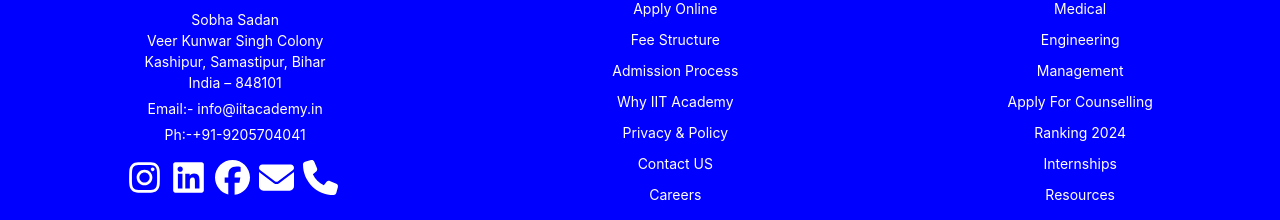
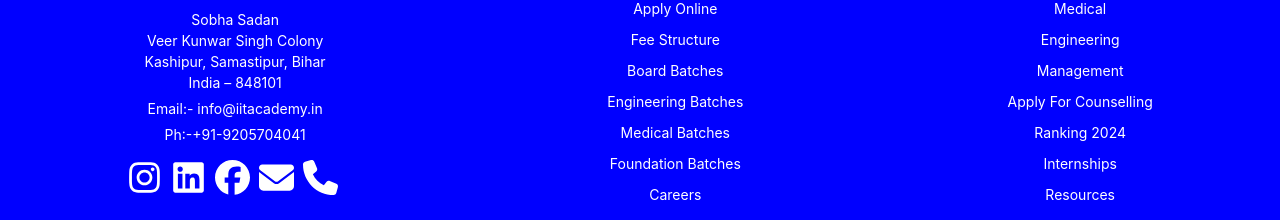
Before and after one commit to Devansh98350/Counselling, a React (Create React App) app: page / in a window 1280 px wide. Shown: the part 4602-4822 px from the top of the page. Built offline with nearby package versions, Linux system fonts and the light colour scheme.

Commit message:
Fix styling issues and update links in various components

```diff
--- a/src/components/Engineering/IIT/Component/Delhi/components/About.jsx
+++ b/src/components/Engineering/IIT/Component/Delhi/components/About.jsx
@@ -12,7 +12,7 @@ const About = () => {
 
   const h2Style = {
     color: "rgb(0,0,255)",
-    fontSize: "32 px",
+    fontSize: "32px",
     fontWeight: "700",
     textAlign: "center",
     lineHeight: "48px",
--- a/src/components/Engineering/IIT/Component/Delhi/components/Cutoff.jsx
+++ b/src/components/Engineering/IIT/Component/Delhi/components/Cutoff.jsx
@@ -43,7 +43,7 @@ const Cutoff = () => {
 
   const h2Style = {
     color: "rgb(0,0,255)",
-    fontSize: "32 px",
+    fontSize: "32px",
     fontWeight: "700",
     textAlign: "center",
     lineHeight: "48px",
--- a/src/components/Engineering/IIT/Component/Delhi/components/Header.jsx
+++ b/src/components/Engineering/IIT/Component/Delhi/components/Header.jsx
@@ -16,7 +16,7 @@ function Header() {
           navbar.style.position = "fixed";
           navbar.style.top = "0";
           navbar.style.left = "0";
-          navbar.style.zIndex = "1000";
+          navbar.style.zIndex = "100";
           navbar.style.width = "100%";
         } else {
           navbar.style.position = "relative";
--- a/src/components/Engineering/IIT/Component/Delhi/components/Placement.jsx
+++ b/src/components/Engineering/IIT/Component/Delhi/components/Placement.jsx
@@ -44,7 +44,7 @@ const Placement = () => {
 
   const h2Style = {
     color: "rgb(0,0,255)",
-    fontSize: "32 px",
+    fontSize: "32px",
     fontWeight: "700",
     textAlign: "center",
     lineHeight: "48px",
--- a/src/components/Engineering/IIT/Component/Delhi/components/Ranking.jsx
+++ b/src/components/Engineering/IIT/Component/Delhi/components/Ranking.jsx
@@ -44,7 +44,7 @@ const Ranking = () => {
 
   const h2Style = {
     color: "rgb(0,0,255)",
-    fontSize: "32 px",
+    fontSize: "32px",
     fontWeight: "700",
     textAlign: "center",
     lineHeight: "48px",
--- a/src/components/Footer/Footer.js
+++ b/src/components/Footer/Footer.js
@@ -91,35 +91,49 @@ const Footer = () => {
             <div className="footer-col">
               <h2 style={{ textAlign: "center" }}>Main Website</h2>
               <p>
-                <Link to="https://www.iitacademy.in/#/Admission-form">
+                <Link to="https://www.iitacademy.in/Admission-form">
                   Apply Online
                 </Link>
               </p>
               <p>
-                <Link to="https://www.iitacademy.in/#/fees-structure">
+                <Link to="https://www.iitacademy.in/fees-structure">
                   Fee Structure
                 </Link>
               </p>
               <p>
-                <Link to="https://www.iitacademy.in/#/admission-process">
-                  Admission Process
-                </Link>
+                <a
+                  href="https://www.iitacademy.in/board-batches"
+                  rel="noopener noreferrer"
+                >
+                  Board Batches
+                </a>
               </p>
               <p>
-                <Link to="https://www.iitacademy.in/#/why-us">
-                  Why IIT Academy
-                </Link>
+                <a
+                  href="https://www.iitacademy.in/engineering-batches"
+                  rel="noopener noreferrer"
+                >
+                  Engineering Batches
+                </a>
               </p>
               <p>
-                <Link to="https://www.iitacademy.in/#/our-policy">
-                  Privacy & Policy
-                </Link>
+                <a
+                  href="https://www.iitacademy.in/medical-batches"
+                  rel="noopener noreferrer"
+                >
+                  Medical Batches
+                </a>
               </p>
               <p>
-                <Link to="#">Contact US</Link>
+                <a
+                  href="https://www.iitacademy.in/foundation-batches"
+                  rel="noopener noreferrer"
+                >
+                  Foundation Batches
+                </a>
               </p>
               <p>
-                <Link to="https://www.iitacademy.in/#/careers">Careers</Link>
+                <Link to="https://www.iitacademy.in/careers">Careers</Link>
               </p>
             </div>
             <div className="footer-col">
@@ -144,8 +158,22 @@ const Footer = () => {
               <p>Management</p>
               <p>Apply For Counselling</p>
               <p>Ranking 2024</p>
-              <p>Internships</p>
-              <p>Resources</p>
+              <p>
+                <a
+                  href="https://www.internship.iitacademy.in"
+                  rel="noopener noreferrer"
+                >
+                  Internships
+                </a>
+              </p>
+              <p>
+                <a
+                  href="https://www.resources.iitacademy.in"
+                  rel="noopener noreferrer"
+                >
+                  Resources
+                </a>
+              </p>
             </div>
           </div>
           <div
--- a/src/components/Layout/Right.js
+++ b/src/components/Layout/Right.js
@@ -36,7 +36,7 @@ const RightSide = () => {
         </a>
 
         <a
-          href="https://www.iitacademy.in/#/Admission-form"
+          href="https://www.iitacademy.in/Admission-form"
           className="Interview1"
         >
           Apply Online
@@ -44,7 +44,7 @@ const RightSide = () => {
         </a>
 
         <a
-          href="https://www.iitacademy.in/#/fees-structure"
+          href="https://www.iitacademy.in/fees-structure"
           className="Scripter1"
         >
           Fee Structure
```
